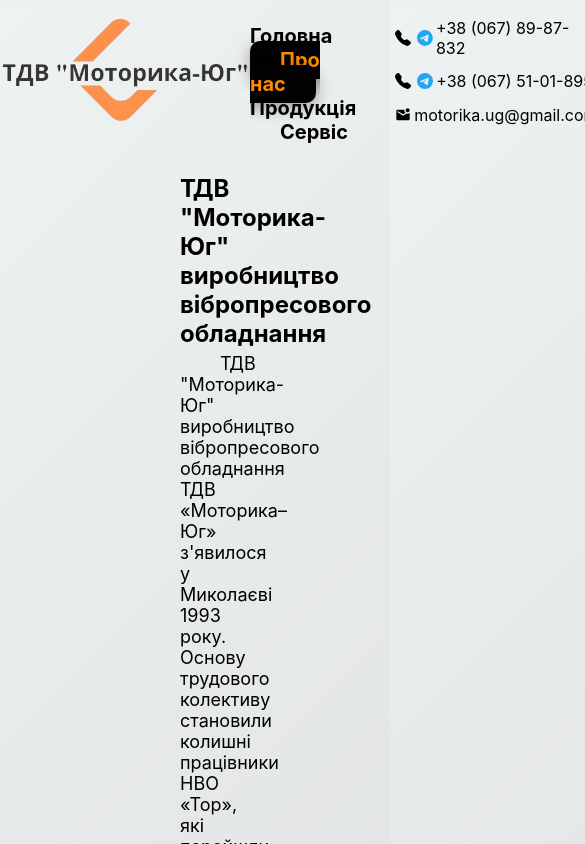
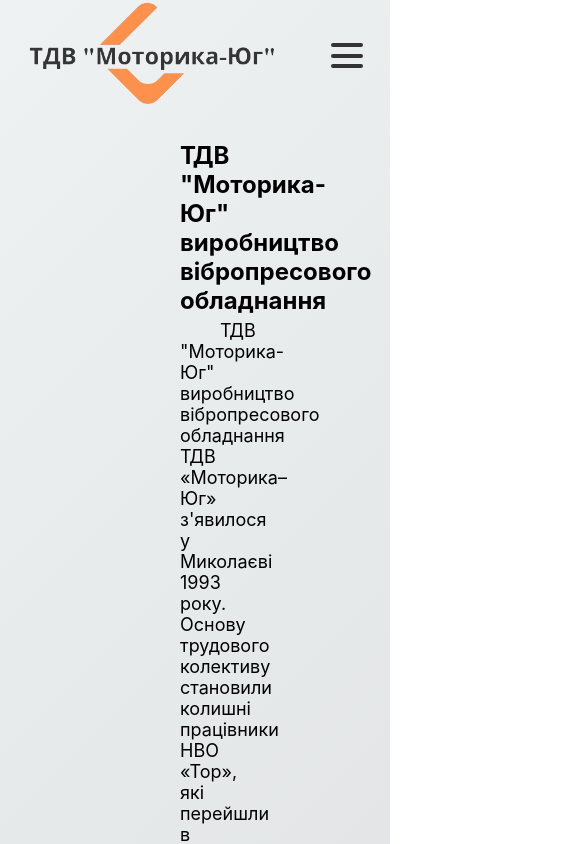
Before and after one commit to OleksandrB93/vibropress, a React (Create React App) app: page /vibropress/about in a window 390 px wide. Shown: the top 844 px of the page, 585 px wide, since content can reach past the window. Built offline with nearby package versions, Linux system fonts and the light colour scheme.

Commit message:
add burger

```diff
--- a/package.json
+++ b/package.json
@@ -16,6 +16,7 @@
     "react-burger-menu": "^3.0.9",
     "react-dom": "^18.1.0",
     "react-icons": "^4.8.0",
+    "react-responsive": "^9.0.2",
     "react-router-dom": "^6.9.0",
     "react-scripts": "^5.0.1",
     "swiper": "^9.1.0",
--- a/src/components/Contact/Contact.jsx
+++ b/src/components/Contact/Contact.jsx
@@ -1,27 +1,29 @@
 import { SiTelegram } from 'react-icons/si';
 import { BsTelephoneFill } from 'react-icons/bs';
 import { MdMarkEmailUnread } from 'react-icons/md';
+import { NavLink } from 'react-router-dom';
 
 import {
   ContactContainer,
-} from '../Footer/FooterInfo/FooterInfo.styled'
+} from '../Footer/FooterInfo/FooterInfo.styled';
 
 export default function Contact() {
   return (
     <ContactContainer>
       <div>
-        <a href="tel:+380678987832">
+        <NavLink href="tel:+380678987832">
           <BsTelephoneFill />
           <SiTelegram color={'#1ea7f7'} />
-          +38 (067) 89-87-832
-        </a>
+          <p>+38 (067) 89-87-832</p>{' '}
+        </NavLink>
       </div>
       <div>
-        <a href="telefram">
+        <NavLink href="telefram">
           <BsTelephoneFill />
           <SiTelegram color={'#1ea7f7'} />
-          +38 (067) 51-01-895
-        </a>
+
+          <p>+38 (067) 51-01-895</p>
+        </NavLink>
       </div>
       <div>
         <a href="mailto:motorika.ug@gmail.com">
--- a/src/components/Footer/FooterInfo/FooterInfo.styled.jsx
+++ b/src/components/Footer/FooterInfo/FooterInfo.styled.jsx
@@ -1,5 +1,4 @@
 import styled from '@emotion/styled';
-
 export const FooterInfoContainer = styled.div`
   display: flex;
   flex-direction: column;
--- a/src/components/Header/LinkNav/LinkNav.jsx
+++ b/src/components/Header/LinkNav/LinkNav.jsx
@@ -1,14 +1,19 @@
 import React from 'react';
-import { LinkContainer } from './LinkNav.styled';
+import { LinkContainer,NavContainer } from './LinkNav.styled';
+import { useMediaQuery } from 'react-responsive';
+import Contact from 'components/Contact/Contact';
 
 export default function LinkNav() {
+  const maxLaptop = useMediaQuery({
+    query: '(max-width: 768px)',
+  });
   return (
-    <div>
+    <NavContainer>
       <LinkContainer to="/">Головна</LinkContainer>
       <LinkContainer to="/about">Про нас</LinkContainer>
       <LinkContainer to="/production">Продукція</LinkContainer>
       <LinkContainer to="/service">Сервіс</LinkContainer>
-      {/* <LinkContainer to="/contacts">Контакти</LinkContainer> */}
-    </div>
+      {maxLaptop && <Contact/>}
+    </NavContainer>
   );
 }
--- a/src/components/Header/LinkNav/LinkNav.styled.jsx
+++ b/src/components/Header/LinkNav/LinkNav.styled.jsx
@@ -1,13 +1,31 @@
 import styled from '@emotion/styled';
 import { NavLink } from 'react-router-dom';
 
+export const NavContainer = styled.div`
+  @media (max-width: 768px) {
+    position: absolute;
+    top: 0;
+    right: 0;
+    z-index: 100;
+    display: flex;
+    flex-direction: column;
+    width: 55vw;
+    height: 100vh;
+    padding: 30px;
+    padding-top: 80px;
+    box-shadow: -5px 0 5px rgba(0, 0, 0, 0.596);
+    background-color: #c7c7c7;
+    > *:last-child {
+      margin-top: auto;
+    }
+  }
+`;
 export const LinkContainer = styled(NavLink)`
-  position: relative;
   text-decoration: none;
-  font-size: 20px;
+  font-size: 18px;
   font-weight: bold;
   color: black;
-  padding: 7px 30px;
+  padding: 7px 10px;
   opacity: 1;
 
   &.active {
--- a/src/components/Navbar/MobileMenu/MobileMenu.jsx
+++ b/src/components/Navbar/MobileMenu/MobileMenu.jsx
@@ -0,0 +1,24 @@
+import React, { useState } from 'react';
+import LinkNav from 'components/Header/LinkNav/LinkNav';
+import { StyledBurger } from './MobileMenu.styled';
+import Logo from 'components/Header/Logo/Logo';
+const MobileMenu = () => {
+  const [isOpen, setIsOpen] = useState(false);
+
+  const handleToggle = () => {
+    setIsOpen(!isOpen);
+  };
+
+  return (
+    <div>
+      <StyledBurger open={isOpen} onClick={handleToggle}>
+        <span />
+        <span />
+        <span />
+      </StyledBurger>
+      {isOpen && <LinkNav />}
+    </div>
+  );
+};
+
+export default MobileMenu;
--- a/src/components/Navbar/MobileMenu/MobileMenu.styled.jsx
+++ b/src/components/Navbar/MobileMenu/MobileMenu.styled.jsx
@@ -0,0 +1,42 @@
+import styled from '@emotion/styled';
+
+export const StyledBurger = styled.button`
+  position: relative;
+  display: flex;
+  flex-direction: column;
+  justify-content: space-around;
+  width: 2rem;
+  height: 2rem;
+  background: transparent;
+  border: none;
+  cursor: pointer;
+  padding: 0;
+  z-index: 9999;
+
+  &:focus {
+    outline: none;
+  }
+
+  span {
+    width: 2rem;
+    height: 0.25rem;
+    background: #333;
+    border-radius: 10px;
+    transition: all 0.3s linear;
+    position: relative;
+    transform-origin: 1px;
+  }
+
+  span:nth-of-type(1) {
+    transform: ${({ open }) => (open ? 'rotate(45deg)' : 'rotate(0)')};
+  }
+
+  span:nth-of-type(2) {
+    opacity: ${({ open }) => (open ? '0' : '1')};
+    transform: ${({ open }) => (open ? 'translateX(-20px)' : 'translateX(0)')};
+  }
+
+  span:nth-of-type(3) {
+    transform: ${({ open }) => (open ? 'rotate(-45deg)' : 'rotate(0)')};
+  }
+`;
--- a/src/components/Navbar/Navbar.jsx
+++ b/src/components/Navbar/Navbar.jsx
@@ -7,21 +7,33 @@
 import { NavbarContainer } from './Navbar.styled';
 import Footer from 'components/Footer/Footer';
 import Contact from 'components/Contact/Contact';
+import MobileMenu from './MobileMenu/MobileMenu';
+import { useMediaQuery } from 'react-responsive';
 
 export default function Navbar() {
+  const minLaptop = useMediaQuery({
+    query: '(min-width: 768px)',
+  });
+
+  const maxLaptop = useMediaQuery({
+    query: '(max-width: 768px)',
+  });
   return (
     <div>
       <NavbarContainer>
         <Logo />
-        <LinkNav />
+        {minLaptop && <LinkNav />}
         <Buttons />
-        <Contact />
+        {maxLaptop && <MobileMenu />}
+        {minLaptop && <Contact />}
       </NavbarContainer>
+
       <main>
         <Suspense fallback={<div>Loading...</div>}>
           <Outlet />
         </Suspense>
       </main>
+
       <footer>
         <Footer />
       </footer>
--- a/src/components/Navbar/Navbar.styled.jsx
+++ b/src/components/Navbar/Navbar.styled.jsx
@@ -1,7 +1,16 @@
 import styled from '@emotion/styled';
 
 export const NavbarContainer = styled.div`
+position: relative;
   display: flex;
   justify-content: space-evenly;
   align-items: center;
 `;
+
+export const Burger = styled.button`
+  position: absolute;
+  top: 0;
+  right: 0;
+  z-index: 100;
+
+`
--- a/src/components/Swiper/HomeSlide/Slide/Slide.styled.jsx
+++ b/src/components/Swiper/HomeSlide/Slide/Slide.styled.jsx
@@ -42,7 +42,7 @@
 export const SlideImg = styled.img`
   position: relative;
   width: 75%;
-  height: 75vh;
+  height: 65vh;
   border-radius: 15px;
   object-fit: cover;
   box-shadow: rgba(0, 0, 0, 0.4) 0px 5px 15px;
--- a/src/pages/Home/components/Cooperation/Cooperation.jsx
+++ b/src/pages/Home/components/Cooperation/Cooperation.jsx
@@ -26,11 +26,15 @@
           }}
           breakpoints={{
             320: {
+              slidesPerView: 2,
+              spaceBetween: 20,
+            },
+            480: {
               slidesPerView: 3,
               spaceBetween: 20,
             },
             768: {
-              slidesPerView: 3,
+              slidesPerView: 4,
               spaceBetween: 20,
             },
             1024: {
```
Also changed, not shown: 1 other file (tests, documents, lock files or other folders).
